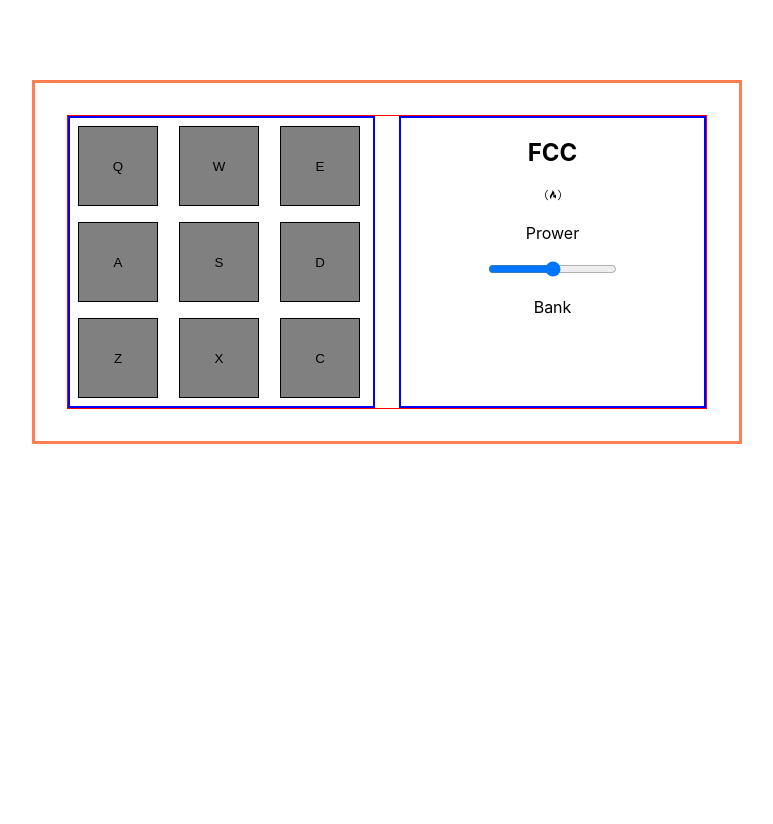
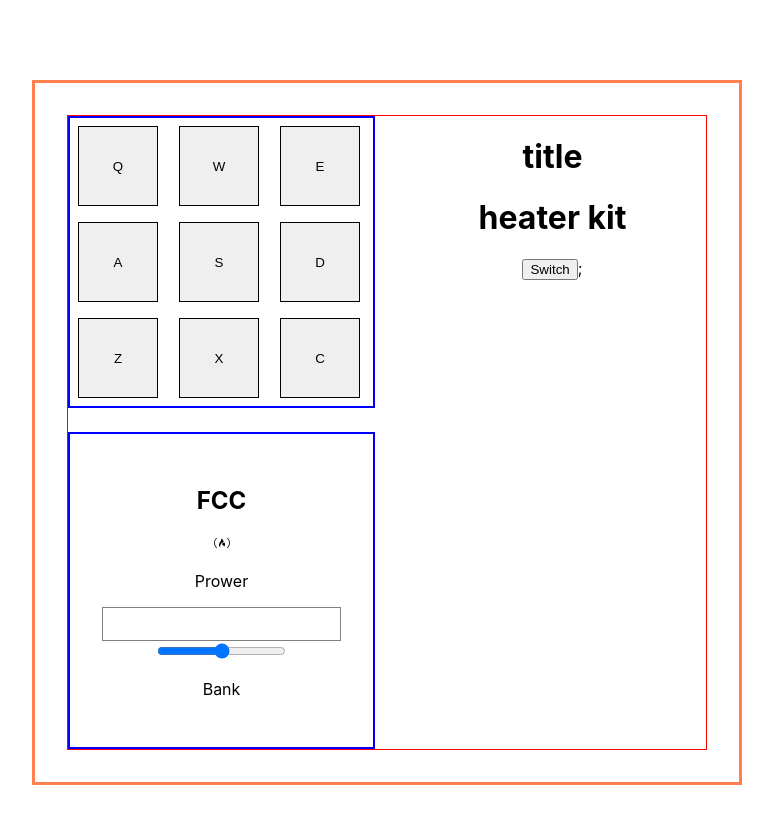
Before and after one commit to abdel1413/Drum-machine, a React (Create React App) app: page / in a window 1280 px wide. Shown: the top 824 px of the page, without its empty margins (253-1026 px from the left). Before the commit the page ends 800 px from the top, so only its background shows below. Built offline with nearby package versions, Linux system fonts and the light colour scheme.

Commit message:
added display and switch sounds group function

```diff
--- a/src/App.css
+++ b/src/App.css
@@ -8,7 +8,7 @@
   width: 50%;
 }
 
-#display {
+#container {
   border: 1px solid red;
   display: grid;
   grid-gap: 1.5rem;
@@ -28,11 +28,19 @@
   width: 80px;
   height: 80px;
   margin: 0.5rem;
-  background-color: gray;
   border: 1px solid black;
   cursor: pointer;
 }
 
 .control {
   border: 2px solid blue;
+  padding: 2rem;
 }
+
+#display {
+  display: flex;
+  align-items: center;
+  justify-content: center;
+  height: 2rem;
+  border: 1px solid gray;
+}
--- a/src/App.js
+++ b/src/App.js
@@ -1,18 +1,60 @@
 import "./App.css";
 import { FaFreeCodeCamp } from "react-icons/fa";
 import { KeyPads } from "./Components/KeyPads";
+import { useState } from "react";
+import { SecondSoundGroup } from "./Components/SecondSoundGroup";
+import SoundData from "./Components/SoundData";
+import SoundData2 from "./Components/SoundData2";
+
+//object to match with allowing to switch sound groups
+const typeOfSound = {
+  heaterKit: "heater kit",
+  smoothSound: "smooth sound",
+};
+
+// put all sound groups objects into one single object
+const soundGroups = {
+  heaterKit: SoundData,
+  smoothSound: SoundData2,
+};
 
 function App() {
-  const playSound = (key) => {
+  const [soundType, setSoundType] = useState("heaterKit");
+  const [sounds, setSounds] = useState(soundGroups[soundType]);
+  const [soundTitle, setSoundTitle] = useState("");
+  // console.log("sounds grp ////", soundGroups[soundType]);
+
+  const playSound = (key, sound) => {
+    setSoundTitle(sound);
     const audio = document.getElementById(key);
-    console.log("sound played", audio);
     audio.currentTime = 0;
     audio.play();
   };
+
+  //method to switch sound voice when clicked on
+  //passed as props to second group.
+  const switchSoundPlay = () => {
+    setSoundTitle("");
+    if (soundType === "heaterKit") {
+      setSoundType("smoothSound");
+      setSounds(soundGroups.smoothSound);
+      // console.log("soundGroups.smoothSound", soundGroups.smoothSound);
+    } else {
+      setSoundType("heaterKit");
+      setSounds(soundGroups.heaterKit);
+      // console.log("soundGroups.heaterGroup", soundGroups.heaterKit);
+    }
+  };
+
+  //console.log("title ////", typeOfSound[soundType]);
   return (
     <div id="drum-machine">
-      <div id="display">
-        <KeyPads playSound={playSound} />
+      <div id="container">
+        <KeyPads playSound={playSound} sounds={sounds} />
+        <SecondSoundGroup
+          title={soundTitle || typeOfSound[soundType]}
+          switchSoundPlay={switchSoundPlay}
+        />
 
         <div className="control">
           <div className="logo">
@@ -25,7 +67,7 @@ function App() {
               <div className="inner" style={{ float: "right" }}></div>
             </div>
           </div>
-          <div className="display-result"></div>
+          <div id="display"></div>
           <div className="volume-bar">
             <input max="2" min="0" step="0.01" type="range" />
           </div>
--- a/src/Components/KeyPads.js
+++ b/src/Components/KeyPads.js
@@ -1,21 +1,36 @@
 import React from "react";
-import SoundData from "../Components/SoundData";
+import { KeyPress } from "./KeyPress";
 
-export const KeyPads = ({ playSound }) => {
+//NOTE: we create that child component so we can use
+//useEffect hook to add event listener.
+
+//component that call its child component keypress to
+//produce a sound on click with method playSound passed as prop.
+
+// The cild comp KeyPads takes its prop PlaySound and
+// passed it to its child comp keyPress.
+
+export const KeyPads = ({ playSound, sounds }) => {
   return (
     <div id="pad-container">
-      {SoundData.map((sound) => (
-        <button
-          className="drum-pad"
-          key={sound.id}
-          id={sound.id}
-          onClick={() => playSound(sound.key)}
-        >
-          {" "}
-          {sound.key}
-          <audio className="clip" id={sound.key} src={sound.src}></audio>
-        </button>
+      {sounds.map((sound) => (
+        <KeyPress playSound={playSound} snd={sound} />
       ))}
     </div>
   );
 };
+
+//RETURN BUTTON WITHOUT KEYPRESS EFFECT
+// export const KeyPads = ({ playSound }) =>
+// {
+//   return (
+//     <div id="pad-container">
+//       {SoundData.map((sound) => (
+//           <button className='drum-pad' id={sound.id} key={sound.key}>
+//               <audio className="clip" src={sound.src} onClick={ playSound}/>
+//               {sound.key}
+//         </button>
+//       ))}
+//     </div>
+//   );
+// };
--- /dev/null
+++ b/src/Components/KeyPress.js
@@ -0,0 +1,42 @@
+import React, { useEffect } from "react";
+//import "./App.css";
+
+//create keypress component where we can control each
+//key press and then  return that component as a single
+// child comp in keypad component
+//that we can control each key that's pressed on keyboard
+
+export const KeyPress = ({ playSound, snd }) => {
+  //methd to called whenever  key is press down and the componentdidmount
+
+  const handleKeyPress = (e) => {
+    console.log("snd", snd);
+    if (e.keyCode === snd.keyCode) {
+      playSound(snd.key, snd.id);
+
+      console.log(" snd.id", snd.id);
+      console.log("ev ", snd.id);
+
+      document.getElementById("display").textContent = snd.id;
+    }
+  };
+
+  useEffect(() => {
+    document.addEventListener("keydown", handleKeyPress);
+  });
+
+  return (
+    <div>
+      {/* <h3>{snd.id}</h3> */}
+      <button
+        className="drum-pad"
+        key={snd.key}
+        id={snd.id}
+        onClick={() => playSound(snd.key, snd.id)}
+      >
+        <audio className="clip" id={snd.key} src={snd.src} />
+        {snd.key}
+      </button>
+    </div>
+  );
+};
--- /dev/null
+++ b/src/Components/SecondSoundGroup.js
@@ -0,0 +1,12 @@
+import React from "react";
+
+export const SecondSoundGroup = ({ title, switchSoundPlay }) => {
+  console.log("title", title);
+  return (
+    <div>
+      <h1 id="">title</h1>
+      <h1>{title}</h1>
+      <button onClick={switchSoundPlay}>Switch</button>;
+    </div>
+  );
+};
--- a/src/Components/SoundData.js
+++ b/src/Components/SoundData.js
@@ -1,55 +1,55 @@
 const SoundData = [
   {
     id: "Heater-1",
-    keyCode: "",
+    keyCode: 81,
     key: "Q",
     src: "https://s3.amazonaws.com/freecodecamp/drums/Heater-1.mp3",
   },
   {
     id: "Heater-2",
-    keyCode: "",
+    keyCode: 87,
     key: "W",
     src: "https://s3.amazonaws.com/freecodecamp/drums/Heater-2.mp3",
   },
   {
-    id: "Heater - 3",
-    keyCode: "",
+    id: "Heater-3",
+    keyCode: 69,
     key: "E",
     src: "https://s3.amazonaws.com/freecodecamp/drums/Heater-3.mp3",
   },
   {
-    id: "Heater-4_1",
-    keyCode: "",
+    id: "Heater-4",
+    keyCode: 65,
     key: "A",
     src: "https://s3.amazonaws.com/freecodecamp/drums/Heater-4_1.mp3",
   },
   {
-    id: "Heater-6",
-    keyCode: "",
+    id: "Clap",
+    keyCode: 83,
     key: "S",
     src: "https://s3.amazonaws.com/freecodecamp/drums/Heater-6.mp3",
   },
   {
-    id: "Dsc_Oh",
-    keyCode: "",
+    id: "Open-HH",
+    keyCode: 68,
     key: "D",
     src: "https://s3.amazonaws.com/freecodecamp/drums/Dsc_Oh.mp3",
   },
   {
     id: "Kick_n_Hat",
-    keyCode: "",
+    keyCode: 90,
     key: "Z",
     src: "https://s3.amazonaws.com/freecodecamp/drums/Kick_n_Hat.mp3",
   },
   {
-    id: "RP4_KICK_1",
-    keyCode: "",
+    id: "Kick",
+    keyCode: 88,
     key: "X",
     src: "https://s3.amazonaws.com/freecodecamp/drums/RP4_KICK_1.mp3",
   },
   {
-    id: "Cev_H2",
-    keyCode: "",
+    id: "Closed-HH",
+    keyCode: 67,
     key: "C",
     src: "https://s3.amazonaws.com/freecodecamp/drums/Cev_H2.mp3",
   },
--- /dev/null
+++ b/src/Components/SoundData2.js
@@ -0,0 +1,59 @@
+const SoundData2 = [
+  {
+    id: "Chord-1",
+    keyCode: 81,
+    key: "Q",
+    src: "https://s3.amazonaws.com/freecodecamp/drums/Chord_1.mp3",
+  },
+  {
+    id: "Chord-2",
+    keyCode: 87,
+    key: "W",
+    src: "https://s3.amazonaws.com/freecodecamp/drums/Chord_2.mp3",
+  },
+  {
+    id: "Chord-3",
+    keyCode: 69,
+    key: "E",
+    src: "https://s3.amazonaws.com/freecodecamp/drums/Chord_3.mp3",
+  },
+  {
+    id: "shaker",
+    keyCode: 65,
+    key: "A",
+    src: "https://s3.amazonaws.com/freecodecamp/drums/Give_us_a_light.mp3",
+  },
+  {
+    id: "Open-HH",
+    keyCode: 83,
+    key: "S",
+    src: "https://s3.amazonaws.com/freecodecamp/drums/Dry_Ohh.mp3",
+  },
+  {
+    id: "Closed-HH",
+    keyCode: 68,
+    key: "D",
+    src: "https://s3.amazonaws.com/freecodecamp/drums/Bld_H1.mp3",
+  },
+  {
+    id: "punchy_kick",
+    keyCode: 90,
+    key: "Z",
+    src: "https://s3.amazonaws.com/freecodecamp/drums/punchy_kick_1.mp3",
+  },
+
+  {
+    id: "Side_stick",
+    keyCode: 88,
+    key: "X",
+    src: "https://s3.amazonaws.com/freecodecamp/drums/side_stick_1.mp3",
+  },
+  {
+    id: "Snare",
+    keyCode: 67,
+    key: "C",
+    src: "https://s3.amazonaws.com/freecodecamp/drums/Brk_Snr.mp3",
+  },
+];
+
+export default SoundData2;
```
